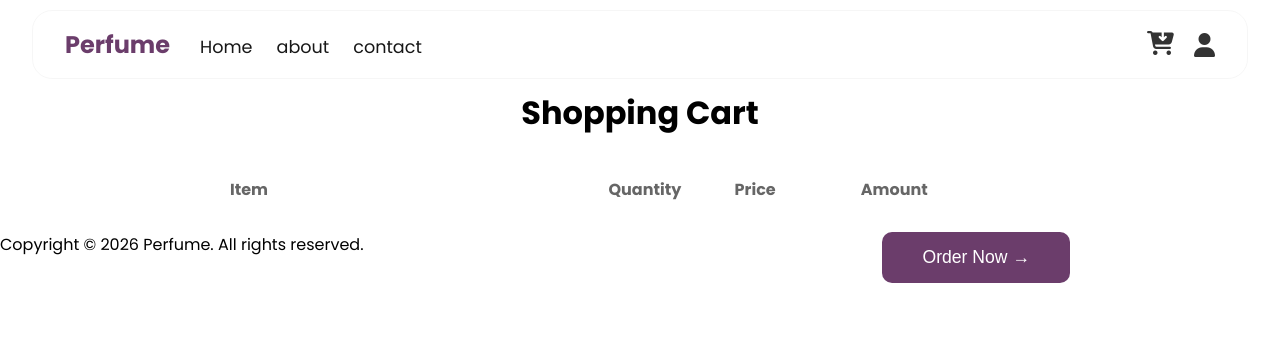
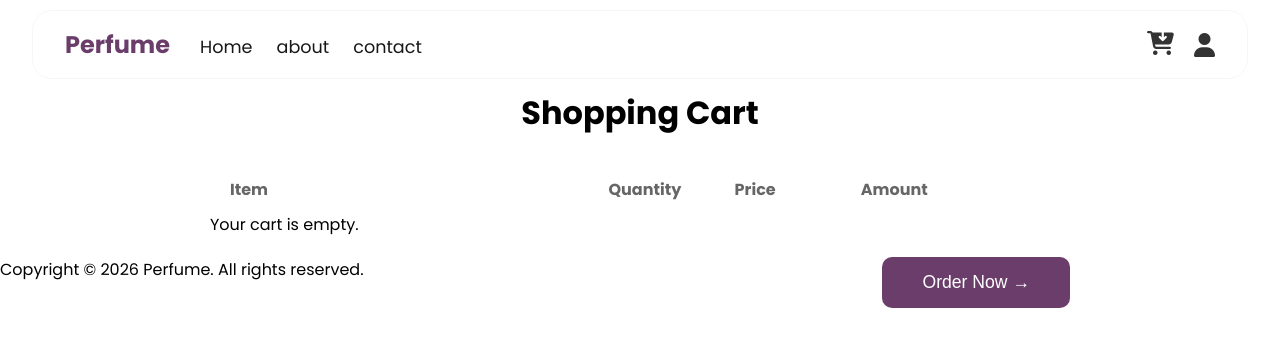
Before and after one commit to benjamin-dreje/perfume, a Next.js app: page /cart in a window 1280 px wide. Shown: the top 346 px of the page. Built offline with nearby package versions, Linux system fonts and the light colour scheme.

Commit message:
cart fix hyd

```diff
--- a/src/app/cart/page.js
+++ b/src/app/cart/page.js
@@ -2,9 +2,37 @@
 import { useCart } from "../context/cartContext";
 import CardComponent from "../components/Cart/Cart";
 import "../components/Cart/Cart.css";
+import { useState, useEffect } from "react";
 
 export default function CartPage() {
   const { cartItems } = useCart();
+  const [isMounted, setIsMounted] = useState(false);
+
+  useEffect(() => {
+    setIsMounted(true);
+  }, []);
+
+  if (!isMounted) {
+    return (
+      <div className="cart-page-container">
+        <h1 className="main-title">Shopping Cart</h1>
+        <div className="cart-table-header">
+          <span>Item</span>
+          <span>Quantity</span>
+          <span>Price</span>
+          <span>Amount</span>
+          <span></span>
+        </div>
+        <div className="cart-list">
+          <p>Loading your cart...</p>
+        </div>
+        <div className="cart-footer">
+          <button className="order-now-btn">Order Now →</button>
+        </div>
+      </div>
+    );
+  }
+
   return (
     <div className="cart-page-container">
       <h1 className="main-title">Shopping Cart</h1>
@@ -18,9 +46,16 @@ export default function CartPage() {
       </div>
 
       <div className="cart-list">
-        {cartItems.map((item) => (
-          <CardComponent key={`${item.id}-${item.selectedSize}`} item={item} />
-        ))}
+        {cartItems.length > 0 ? (
+          cartItems.map((item) => (
+            <CardComponent
+              key={`${item.id}-${item.selectedSize}`}
+              item={item}
+            />
+          ))
+        ) : (
+          <p>Your cart is empty.</p>
+        )}
       </div>
 
       <div className="cart-footer">
```
